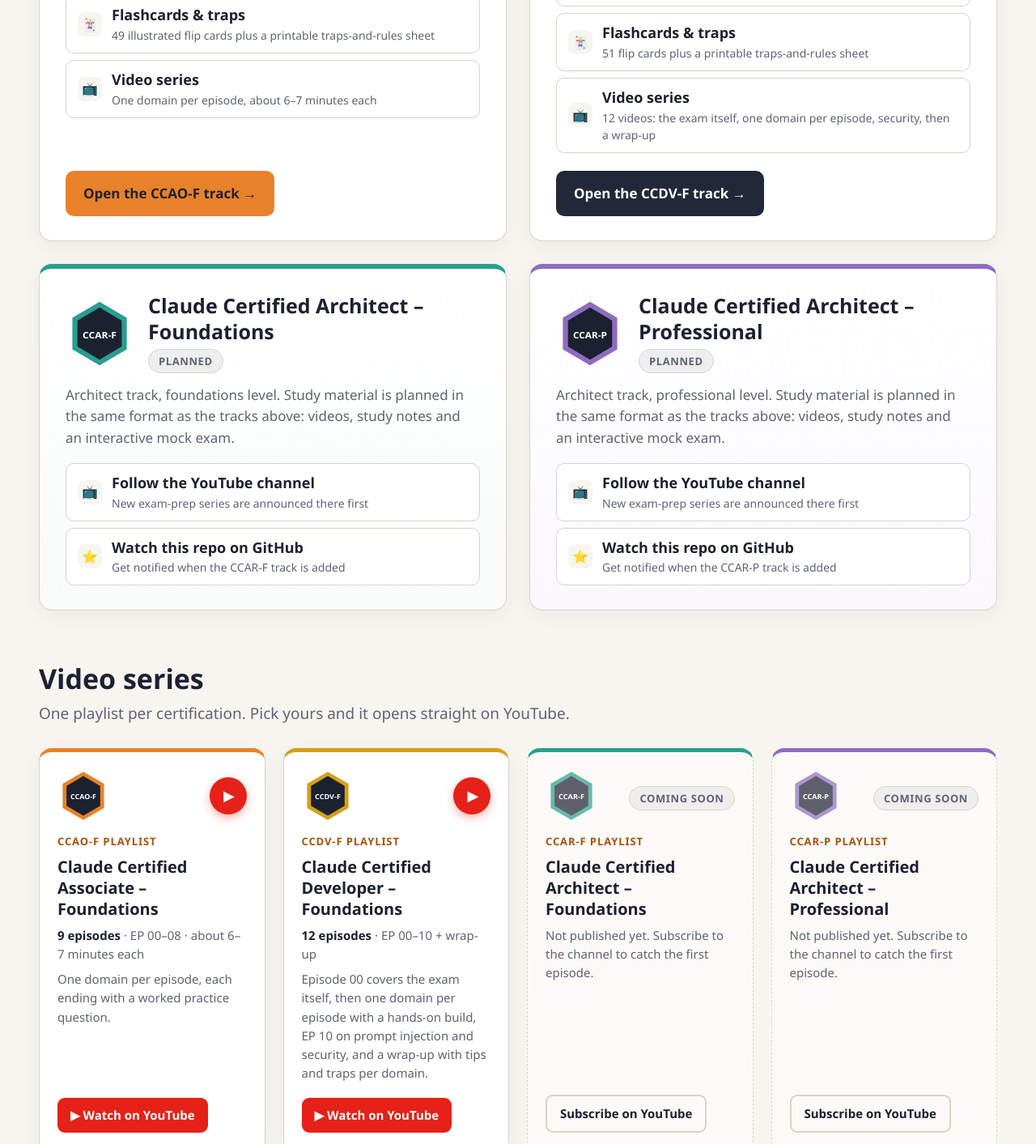
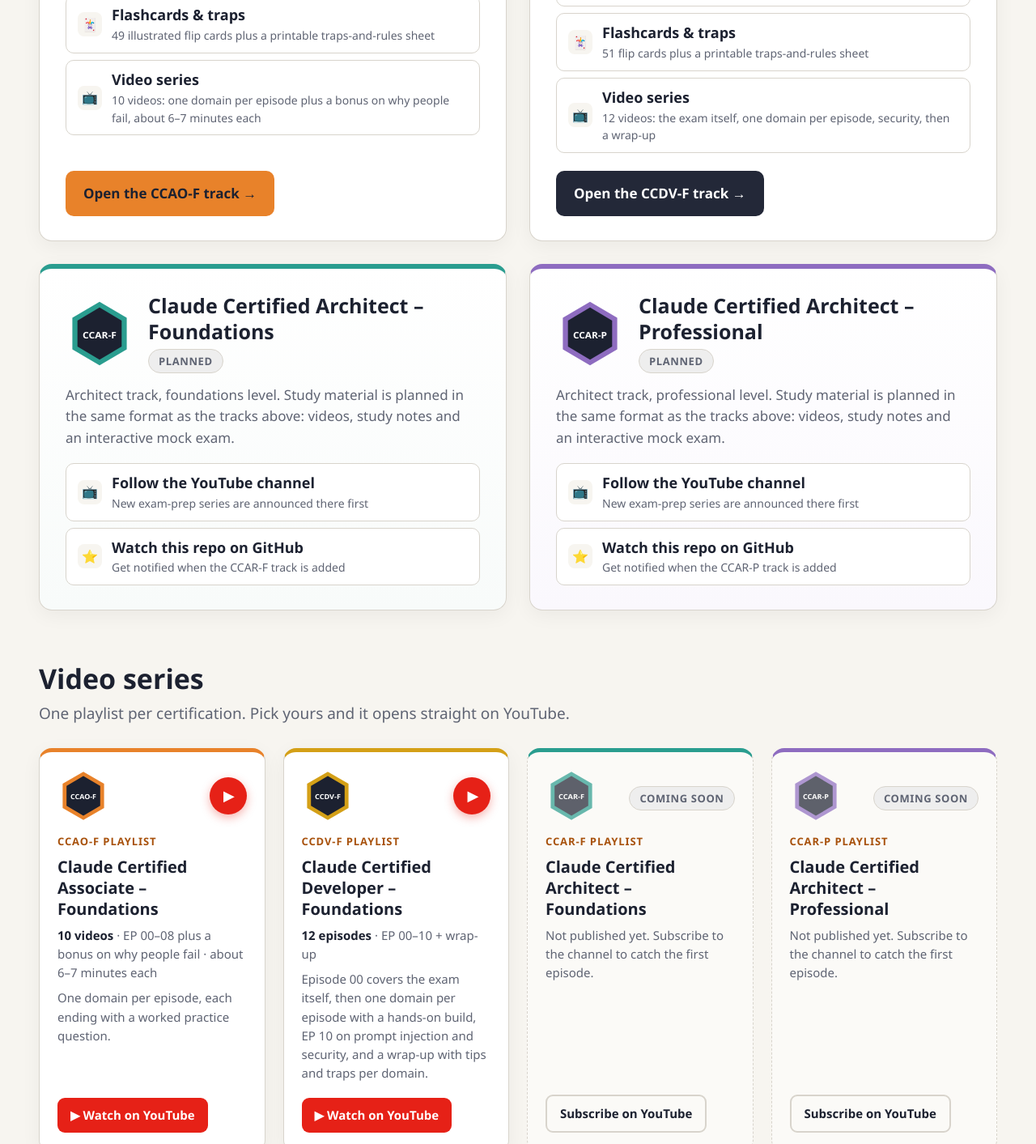
Before and after one commit to CorporateChittyChat/claude-certification-prep, a plain HTML site: page index.html in a window 1280 px wide. Shown: the part 1610-3023 px from the top of the page at 81% size. Drawn offline with Linux system fonts and the light colour scheme.

Commit message:
CCAO-F video count matches the playlist (10)
The CCAO-F playlist has 10 videos: EP 00-08 plus a bonus video on why people
fail the exam. The site said 9 episodes. Updated the home page video card and
track card, the top-level README and the CCAO-F README table.

```diff
--- a/index.html
+++ b/index.html
@@ -269,7 +269,7 @@
           <li><a href="https://github.com/CorporateChittyChat/claude-certification-prep/blob/main/ccao-f/practice/episode-questions.md"><span class="ic">❓</span><span>Episode questions<small>Seven worked questions with full trap analysis</small></span></a></li>
           <li><a href="ccao-f/assets/ccaof-recap-deck.pdf"><span class="ic">🗂</span><span>Recap deck (PDF)<small>All seven domains on revision slides, for the night before</small></span></a></li>
           <li><a href="flashcards.html?track=ccao-f"><span class="ic">🃏</span><span>Flashcards &amp; traps<small>49 illustrated flip cards plus a printable traps-and-rules sheet</small></span></a></li>
-          <li><a href="https://www.youtube.com/playlist?list=PLFbwN1bk0S4c"><span class="ic">📺</span><span>Video series<small>One domain per episode, about 6–7 minutes each</small></span></a></li>
+          <li><a href="https://www.youtube.com/playlist?list=PLFbwN1bk0S4c"><span class="ic">📺</span><span>Video series<small>10 videos: one domain per episode plus a bonus on why people fail, about 6–7 minutes each</small></span></a></li>
         </ul>
         <a class="btn primary" href="https://github.com/CorporateChittyChat/claude-certification-prep/tree/main/ccao-f">Open the CCAO-F track →</a>
       </article>
@@ -364,7 +364,7 @@
           </div>
           <span class="label">CCAO-F playlist</span>
           <h3>Claude Certified Associate – Foundations</h3>
-          <p class="meta"><b>9 episodes</b> · EP 00–08 · about 6–7 minutes each</p>
+          <p class="meta"><b>10 videos</b> · EP 00–08 plus a bonus on why people fail · about 6–7 minutes each</p>
           <p class="blurb">One domain per episode, each ending with a worked practice question.</p>
           <span class="watch">▶ Watch on YouTube</span>
         </a>
```
Also changed, not shown: 2 other files.
